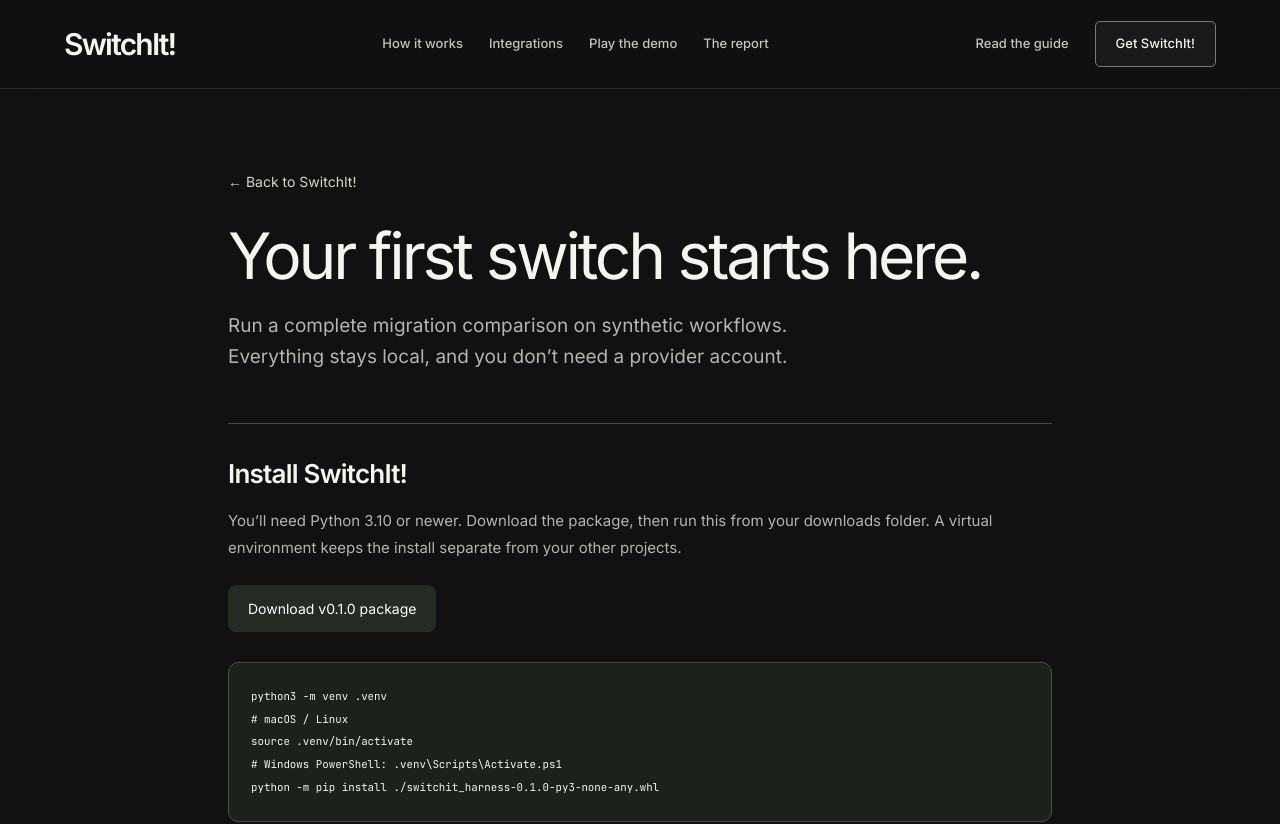
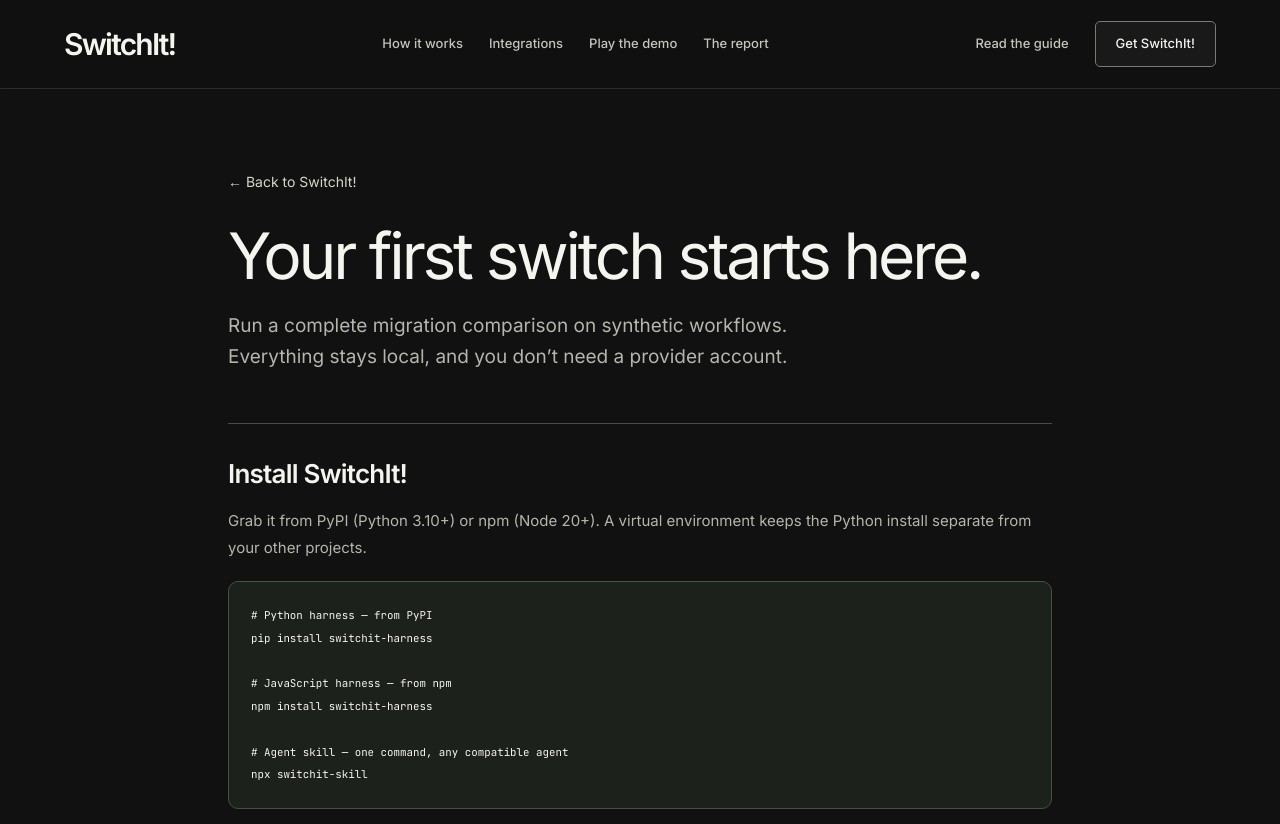
Before and after one commit to aniiiiXD/SwitchIt, a Next.js app in the folder marketing-next/: page /guide in a window 1280 px wide. Shown: the top 824 px of the page. Built offline with nearby package versions, Linux system fonts and the light colour scheme.

Commit message:
site: install panel and guide now point at the live PyPI and npm packages
- Install terminal tabs: pip, npm, npx switchit-skill, run demo
- Package links: PyPI, npm harness, npm skill, GitHub
- Guide install section rewritten for the published packages
- Removed the stale local-wheel download links

```diff
--- a/marketing-next/app/guide/page.tsx
+++ b/marketing-next/app/guide/page.tsx
@@ -5,13 +5,16 @@ export default function Guide() {
   <a className="guide-back" href="/">← Back to SwitchIt!</a>
   <h1>Your first switch starts here.</h1>
   <p className="intro">Run a complete migration comparison on synthetic workflows. Everything stays local, and you don’t need a provider account.</p>
-  <section><h2>Install SwitchIt!</h2><p>You’ll need Python 3.10 or newer. Download the package, then run this from your downloads folder. A virtual environment keeps the install separate from your other projects.</p><a className="guide-download" href="/downloads/switchit_harness-0.1.0-py3-none-any.whl" download>Download v0.1.0 package</a><pre><code>{[
-   "python3 -m venv .venv",
-   "# macOS / Linux",
-   "source .venv/bin/activate",
-   "# Windows PowerShell: .venv\\Scripts\\Activate.ps1",
-   "python -m pip install ./switchit_harness-0.1.0-py3-none-any.whl"
-  ].join("\n")}</code></pre><p>Already have the source repository? Run <code>python -m pip install .</code> from its root instead.</p></section>
+  <section><h2>Install SwitchIt!</h2><p>Grab it from PyPI (Python 3.10+) or npm (Node 20+). A virtual environment keeps the Python install separate from your other projects.</p><pre><code>{[
+   "# Python harness — from PyPI",
+   "pip install switchit-harness",
+   "",
+   "# JavaScript harness — from npm",
+   "npm install switchit-harness",
+   "",
+   "# Agent skill — one command, any compatible agent",
+   "npx switchit-skill"
+  ].join("\n")}</code></pre><p>Building from source? Run <code>pip install .</code> (Python) or <code>npm install &amp;&amp; npm run build</code> (JS) from the repository root instead.</p></section>
   <section><h2>Run the offline demo</h2><pre><code>switchit run --demo --state-dir .switchit-demo</code></pre><p>Open <code>.switchit-demo/run/report.html</code> in your browser. The bundled traces and mock target let you explore the workflow without sending data to a provider. The report includes passes, failures, errors, and uncertainties.</p></section>
   <section><h2>Bring your own workflows</h2><p>Import authorized local coding-agent sessions, then review the workflow map and define success checks before replaying.</p><pre><code>{[
    "switchit import --agents --state-dir .switchit",
--- a/marketing-next/components/migration-demo.tsx
+++ b/marketing-next/components/migration-demo.tsx
@@ -57,11 +57,13 @@ export function MigrationPreview() {
 }
 
 const commands = {
-  Install: "python3 -m pip install ./switchit_harness-0.1.0-py3-none-any.whl",
-  "Run demo": "python3 -m switchit.cli run --demo --state-dir .switchit-demo",
+  "Install (PyPI)": "pip install switchit-harness",
+  "Install (npm)": "npm install switchit-harness",
+  "Agent skill": "npx switchit-skill",
+  "Run demo": "switchit run --demo --state-dir .switchit-demo",
 };
 export function InstallPanel() {
-  const [tab, setTab] = useState<keyof typeof commands>("Install");
+  const [tab, setTab] = useState<keyof typeof commands>("Install (PyPI)");
   const [copyState, setCopyState] = useState<"idle" | "copied" | "failed">("idle");
   async function copy() {
     try {
@@ -71,7 +73,7 @@ export function InstallPanel() {
   }
   function choose(next: keyof typeof commands) { setTab(next); setCopyState("idle"); }
   return <section id="install" className={styles.install}><div className={styles.installInner}>
-    <div className={styles.installCopy}><span className={styles.installEyebrow}><span /> Get started</span><h2>Make your next switch with evidence.</h2><p>Download the package and try the bundled synthetic demo. No credentials needed.</p><div className={styles.installLinks}><a href="/downloads/switchit_harness-0.1.0-py3-none-any.whl" download>Download package <span aria-hidden="true">↗</span></a><a href="/guide/">Read the setup guide <span aria-hidden="true">↗</span></a></div></div>
-    <div className={styles.terminal}><div className={styles.terminalTop}><div className={styles.tabs} aria-label="Command"><button className={tab === "Install" ? styles.activeTab : ""} aria-pressed={tab === "Install"} onClick={() => choose("Install")}>Install</button><button className={tab === "Run demo" ? styles.activeTab : ""} aria-pressed={tab === "Run demo"} onClick={() => choose("Run demo")}>Run demo</button></div><span>terminal</span></div><div className={styles.command}><span aria-hidden="true">$</span><code>{commands[tab]}</code><button onClick={copy}>{copyState === "copied" ? "Copied" : copyState === "failed" ? "Copy failed" : "Copy"}</button></div><p className={styles.terminalNote} aria-live="polite">{copyState === "failed" ? "Select the command and copy it manually." : tab === "Install" ? "Run from the folder containing the downloaded package (Python 3.10+)." : "Runs locally with synthetic traces."}</p></div>
+    <div className={styles.installCopy}><span className={styles.installEyebrow}><span /> Get started</span><h2>Make your next switch with evidence.</h2><p>Grab the package from PyPI or npm and try the bundled synthetic demo. No credentials needed. The demo command below ships inside both packages.</p><div className={styles.installLinks}><a href="https://pypi.org/project/switchit-harness/" target="_blank" rel="noreferrer">PyPI — switchit-harness <span aria-hidden="true">↗</span></a><a href="https://www.npmjs.com/package/switchit-harness" target="_blank" rel="noreferrer">npm — switchit-harness <span aria-hidden="true">↗</span></a><a href="https://www.npmjs.com/package/switchit-skill" target="_blank" rel="noreferrer">npm — switchit-skill <span aria-hidden="true">↗</span></a><a href="https://github.com/aniiiiXD/SwitchIt" target="_blank" rel="noreferrer">GitHub <span aria-hidden="true">↗</span></a><a href="/guide/">Read the setup guide <span aria-hidden="true">↗</span></a></div></div>
+    <div className={styles.terminal}><div className={styles.terminalTop}><div className={styles.tabs} aria-label="Command">{Object.keys(commands).map((label) => <button key={label} className={tab === label ? styles.activeTab : ""} aria-pressed={tab === label} onClick={() => choose(label as keyof typeof commands)}>{label}</button>)}</div><span>terminal</span></div><div className={styles.command}><span aria-hidden="true">$</span><code>{commands[tab]}</code><button onClick={copy}>{copyState === "copied" ? "Copied" : copyState === "failed" ? "Copy failed" : "Copy"}</button></div><p className={styles.terminalNote} aria-live="polite">{copyState === "failed" ? "Select the command and copy it manually." : tab === "Agent skill" ? "Installs the $switchit skill for agents that read ~/.agents/skills." : tab === "Run demo" ? "Runs locally with synthetic traces — no credentials, no network." : tab === "Install (npm)" ? "Node 20+. Adds the switchit and switchit-mcp commands." : "Python 3.10+. Core is stdlib-only; extras (pyarrow, boto3) are opt-in."}</p></div>
   </div></section>;
 }
```
